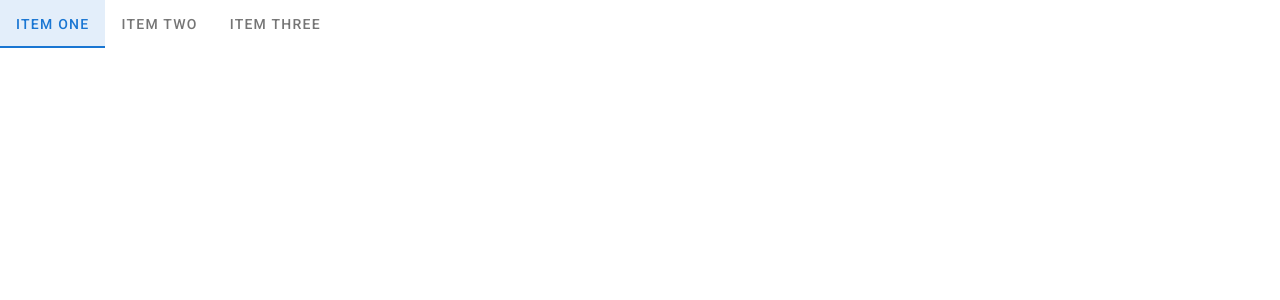
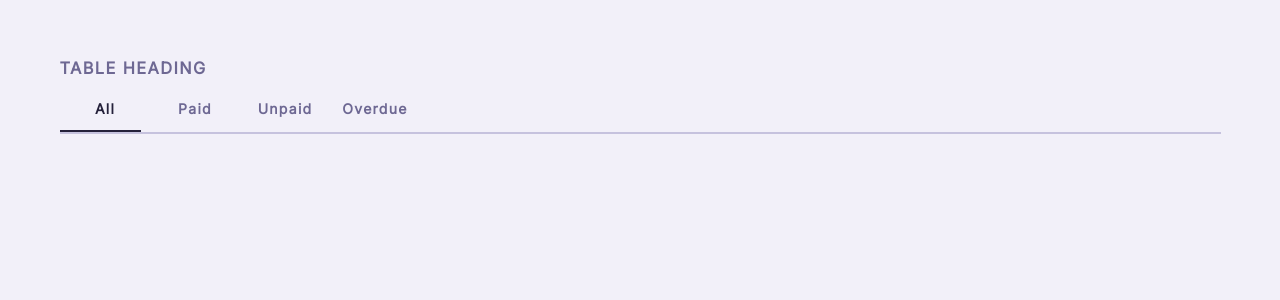
Before and after one commit to okoliken/admin-data-table, a Nuxt app: page / in a window 1280 px wide. Shown: the top 300 px of the page. Built offline with nearby package versions, Linux system fonts and the light colour scheme.

Commit message:
UI implementation

```diff
--- a/assets/variables.scss
+++ b/assets/variables.scss
@@ -2,3 +2,7 @@
 //
 // The variables you want to modify
 // $font-size-root: 20px;
+
+body {
+  background-color: aqua !important;
+}
--- a/layouts/default.vue
+++ b/layouts/default.vue
@@ -1,40 +1,73 @@
 <template>
-  <v-app dark>
-    <template>
-      <v-tabs>
-        <v-tab>Item One</v-tab>
-        <v-tab>Item Two</v-tab>
-        <v-tab>Item Three</v-tab>
-      </v-tabs>
-    </template>
+  <v-app>
+    <v-main>
+      <v-container class="mt-12">
+        <div class="data-table__header">
+          <h3>Table Heading</h3>
+        </div>
+        <v-tabs class="tab__liner">
+          <v-tab>All</v-tab>
+          <v-tab>Paid</v-tab>
+          <v-tab>Unpaid</v-tab>
+          <v-tab>Overdue</v-tab>
+        </v-tabs>
+        <nuxt />
+      </v-container>
+    </v-main>
   </v-app>
 </template>
 
 <script>
 export default {
-  name: 'DefaultLayout',
+  name: "DefaultLayout",
   data() {
-    return {
-      clipped: false,
-      drawer: false,
-      fixed: false,
-      items: [
-        {
-          icon: 'mdi-apps',
-          title: 'Welcome',
-          to: '/',
-        },
-        {
-          icon: 'mdi-chart-bubble',
-          title: 'Inspire',
-          to: '/inspire',
-        },
-      ],
-      miniVariant: false,
-      right: true,
-      rightDrawer: false,
-      title: 'Vuetify.js',
-    }
+    return {};
   },
+};
+</script>
+
+<style>
+@import url("https://fonts.googleapis.com/css2?family=Inter&display=swap");
+.v-application {
+  background-color: #f2f0f9 !important;
+  font-family: "Inter";
 }
-</script>
+.v-tabs .theme--light {
+  background-color: #f2f0f9 !important;
+}
+.v-tab {
+  text-transform: capitalize !important;
+  font-weight: bold;
+  font-size: 14px;
+  color: #6e6893 !important;
+  padding: 0;
+}
+
+.data-table__header {
+  font-family: "Inter";
+  margin-bottom: 8px;
+  font-style: normal;
+  font-weight: 900;
+  font-size: 14px;
+  line-height: 17px;
+  letter-spacing: 0.1em;
+  text-transform: uppercase;
+  color: #6e6893;
+}
+.v-tab--active,
+.v-tabs-slider {
+  color: #25213b !important;
+  padding: 0;
+  margin: 0;
+}
+.v-tabs-slider{
+  width: 90% !important;
+  display: flex;
+  align-items: center;
+  justify-items: center;
+}
+.tab__liner {
+  border-bottom: 2px solid #c6c2de !important;
+  transform: translateY(-1px);
+}
+</style>
--- a/pages/index.vue
+++ b/pages/index.vue
@@ -1,7 +1,7 @@
 <template>
   <v-row justify="center" align="center">
     <v-col cols="12" sm="8" md="6">
-    jnjk
+
     </v-col>
   </v-row>
 </template>
--- /dev/null
+++ b/store/index.js
@@ -0,0 +1,9 @@
+export const state = () => ({
+
+});
+
+export const getters = {};
+export const mutations = {};
+export const actions = {};
+
+export const strict = false;
```
